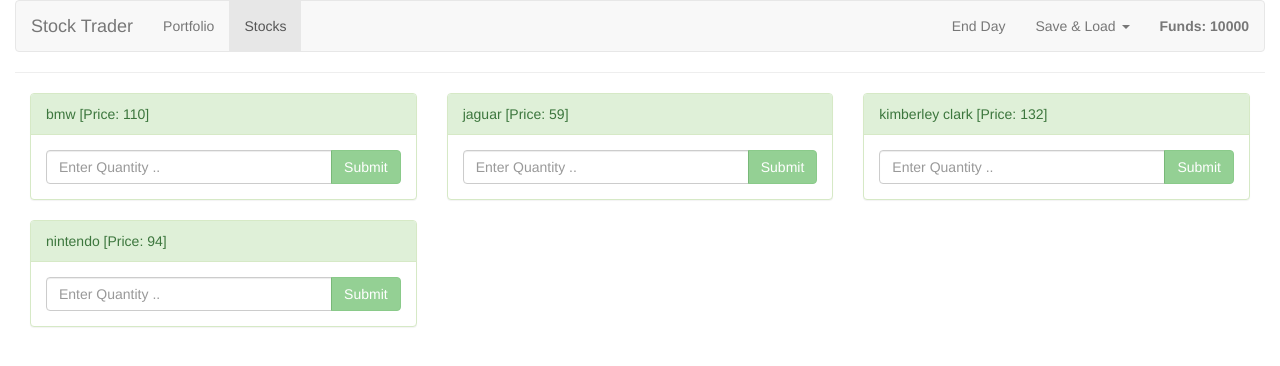
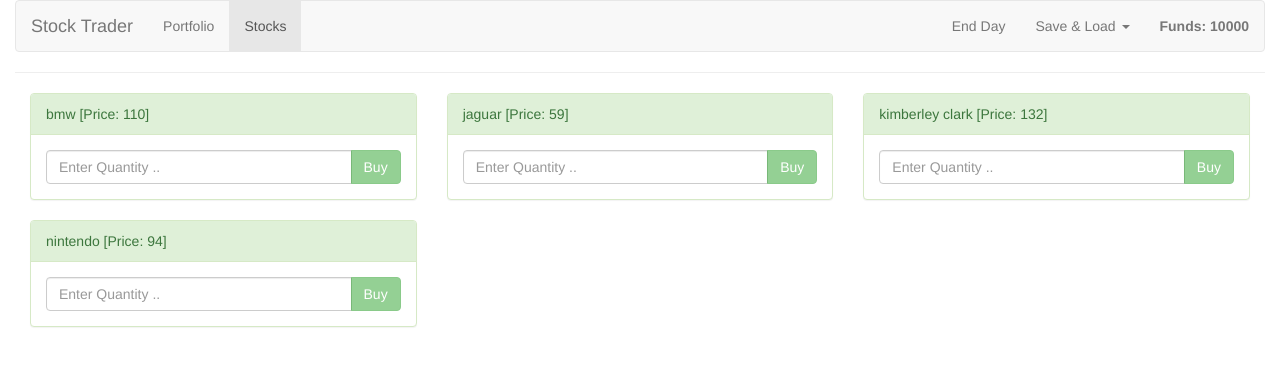
Before and after one commit to jonwhittlestone/vuex-trader, a Vue app: page /stocks in a window 1280 px wide. Shown: the top 366 px of the page. Built offline with nearby package versions, Linux system fonts and the light colour scheme.

Commit message:
Step 7.  sell button work w/checks for funds (buy) and quantity (sell)

```diff
--- a/src/App.vue
+++ b/src/App.vue
@@ -29,7 +29,9 @@
 
     5. Set up state management, which mutations/actions in a module and dispatch them from stock component (video 281)
 
-    6. Making the Buy/Sell buttons work by setting up mutations on the portfolio module (videos 282/283/284)
+    6. Making the Buy button work by setting up mutations on the portfolio module (videos 282/283/284)
+
+    7. Making the sell button work and a guard on the balance when buying/selling (video 285)
 
     */
 
--- a/src/components/Home.vue
+++ b/src/components/Home.vue
@@ -1,3 +1,18 @@
 <template>
-    <h1>Home Component</h1>
+  <div>
+    <h1>Trade or View your Portfolio</h1>
+    <h6>You may save & load your data</h6>
+    <h6>Click on 'End Day' to start a new trading day</h6>
+    <hr>
+    <p>Your funds: {{funds}}</p>
+  </div>
 </template>
+<script>
+export default {
+  computed: {
+    funds() {
+      return this.$store.getters.funds;
+    }
+  }
+};
+</script>
--- a/src/components/portfolio/Stock.vue
+++ b/src/components/portfolio/Stock.vue
@@ -1,6 +1,6 @@
 <template>
   <div class="col-sm-6 col-md-4">
-    <div class="panel panel-success">
+    <div class="panel panel-info">
       <div class="panel-heading">
         {{stock.name}}
         <span class="stock-price-container">
@@ -11,18 +11,19 @@
       <div class="panel-body">
         <div class="input-group">
           <input
-            type="text"
+            type="number"
             class="form-control"
             v-model="quantity"
             placeholder="Enter Quantity .."
+            :class="{danger:insufficientQuantity}"
           >
           <span class="input-group-btn">
             <button
               class="btn btn-success"
-              :disabled="quantity <= 0 || Number.isInteger(quantity)"
+              :disabled="insufficientQuantity || quantity <= 0 || Number.isInteger(quantity)"
               type="button"
               @click="submitSellStock"
-            >Sell</button>
+            >{{insufficientQuantity ? 'Not Enough' : 'Sell' }}</button>
           </span>
         </div>
         <!-- /input-group -->
@@ -30,9 +31,15 @@
     </div>
   </div>
 </template>
+<style scoped>
+.danger {
+  border: 1px solid red;
+}
+</style>
+
 
 <script>
-import { mapActions } from "vuex";
+import { mapActions, mapGetters } from "vuex";
 export default {
   props: {
     stock: { type: Object }
@@ -42,14 +49,23 @@
       quantity: null
     };
   },
+  computed: {
+    ...mapActions(["sellStock"]),
+    ...mapGetters(["funds", "stockPortfolio"]),
+
+    insufficientQuantity() {
+      return this.quantity > this.stock.quantity;
+    }
+  },
   methods: {
-    ...mapActions(["sellStock"]),
     submitSellStock() {
       const order = {
         stockId: this.stock.id,
         stockPrice: this.stock.price,
         quantity: this.quantity
       };
+      this.sellStock(order);
+      this.quantity = 0;
     }
   }
 };
--- a/src/components/stocks/Stock.vue
+++ b/src/components/stocks/Stock.vue
@@ -11,18 +11,19 @@
       <div class="panel-body">
         <div class="input-group">
           <input
-            type="text"
+            type="number"
             class="form-control"
             v-model="quantity"
             placeholder="Enter Quantity .."
+            :class="{danger: insufficientFunds}"
           >
           <span class="input-group-btn">
             <button
               class="btn btn-success"
-              :disabled="quantity <= 0 || Number.isInteger(quantity)"
+              :disabled="insufficientFunds || quantity <= 0 || Number.isInteger(quantity)"
               type="button"
               @click="submitBuyStock"
-            >Submit</button>
+            >{{insufficientFunds ? "Insufficient Funds" : "Buy" }}</button>
           </span>
         </div>
         <!-- /input-group -->
@@ -31,7 +32,15 @@
   </div>
 </template>
 
+<style scoped>
+.danger {
+  border: 1px red solid;
+}
+</style>
+
 <script>
+import { mapGetters } from "vuex";
+
 export default {
   props: {
     stock: { type: Object }
@@ -40,6 +49,12 @@
     return {
       quantity: null
     };
+  },
+  computed: {
+    ...mapGetters(["funds"]),
+    insufficientFunds() {
+      return parseInt(this.quantity) * this.stock.price > this.funds;
+    }
   },
   methods: {
     submitBuyStock() {
@@ -54,6 +69,3 @@
   }
 };
 </script>
-
-<style scoped>
-</style>
--- a/src/store/modules/portfolio.js
+++ b/src/store/modules/portfolio.js
@@ -24,6 +24,7 @@
     } else {
       state.stocks.splice(state.stocks.indexOf(record), 1);
     }
+    state.funds += stockPrice * quantity;
   }
 };
 
```
